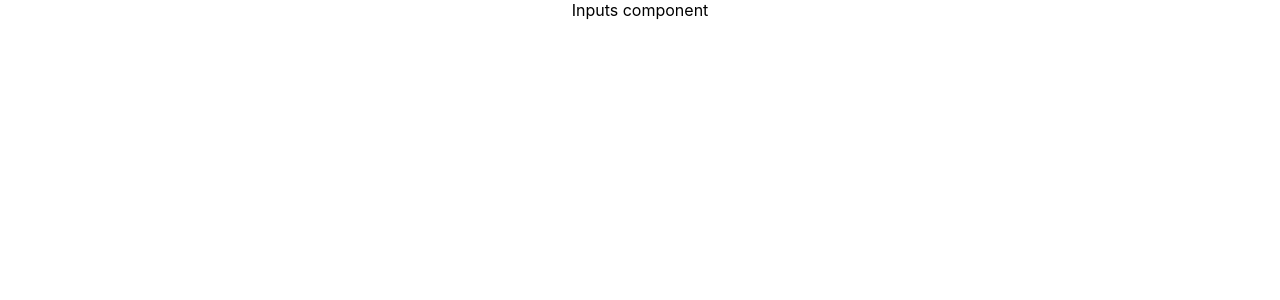
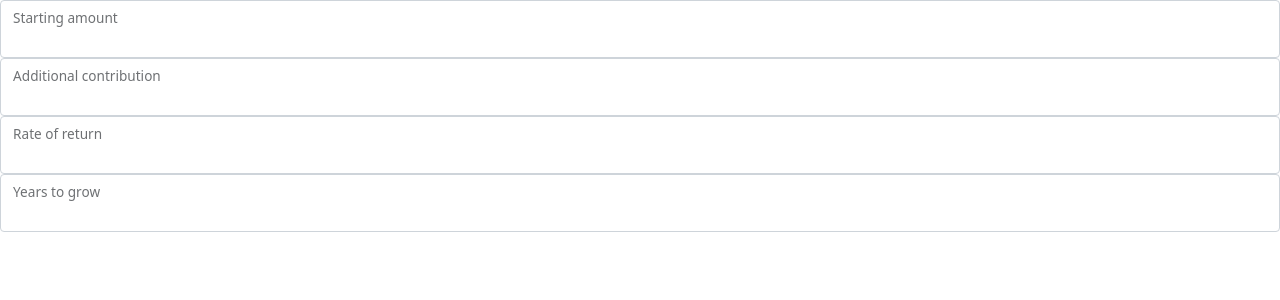
Before and after one commit to boros-csaba/investment-calulator, a React (Create React App) app: page / in a window 1280 px wide. Shown: the top 300 px of the page. Built offline with nearby package versions, Linux system fonts and the light colour scheme.

Commit message:
Add input fields

```diff
--- a/src/components/inputs/inputs.component.jsx
+++ b/src/components/inputs/inputs.component.jsx
@@ -1,8 +1,23 @@
+import FloatingLabel from 'react-bootstrap/FloatingLabel';
+import Form from 'react-bootstrap/Form';
 
 function Inputs() {
 
     return (
-        <div>Inputs component</div>
+        <div class="inputs-container">
+            <FloatingLabel label="Starting amount">
+                <Form.Control type="number" />
+            </FloatingLabel>
+            <FloatingLabel label="Additional contribution">
+                <Form.Control type="number" />
+            </FloatingLabel>
+            <FloatingLabel label="Rate of return">
+                <Form.Control type="number" />
+            </FloatingLabel>
+            <FloatingLabel label="Years to grow">
+                <Form.Control type="number" />
+            </FloatingLabel>
+        </div>
     )
 }
 
--- a/src/index.js
+++ b/src/index.js
@@ -4,6 +4,8 @@ import './index.css';
 import App from './App';
 import reportWebVitals from './reportWebVitals';
 import { InputsProvider } from './contexts/inputs.context';
+
+import 'bootstrap/dist/css/bootstrap.min.css';
 
 ReactDOM.render(
   <React.StrictMode>
```
